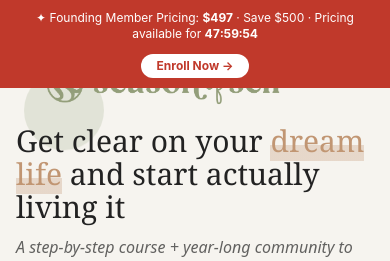
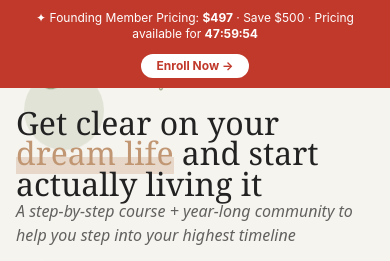
Before and after one commit to seasonofself/DLM-funnel, a Next.js app: page / in a window 390 px wide. Shown: the top 261 px of the page. Built offline with nearby package versions, Linux system fonts and the light colour scheme; no server answers.

Commit message:
mobile fixes

```diff
--- a/app/variant-a/page.tsx
+++ b/app/variant-a/page.tsx
@@ -130,13 +130,12 @@ export default function VariantA() {
   width={96}
   height={96}
   priority
-  className="h-14 w-auto"
+  className="h-10 sm:h-12 lg:h-14 w-auto"
 />
             </motion.div>
-
             <motion.h1
   variants={fadeUp}
-              className="font-display text-3xl sm:text-4xl lg:text-5xl xl:text-6xl text-ink leading-[1.1] mb-3"
+  className="font-display text-[2rem] leading-[0.95] sm:text-4xl lg:text-5xl xl:text-6xl text-ink"
 >
   Get clear on your{" "}
   <span className="text-terracotta">{marker("dream life")}</span>{" "}
```
Lines whose indentation alone changed are shown as unchanged.
